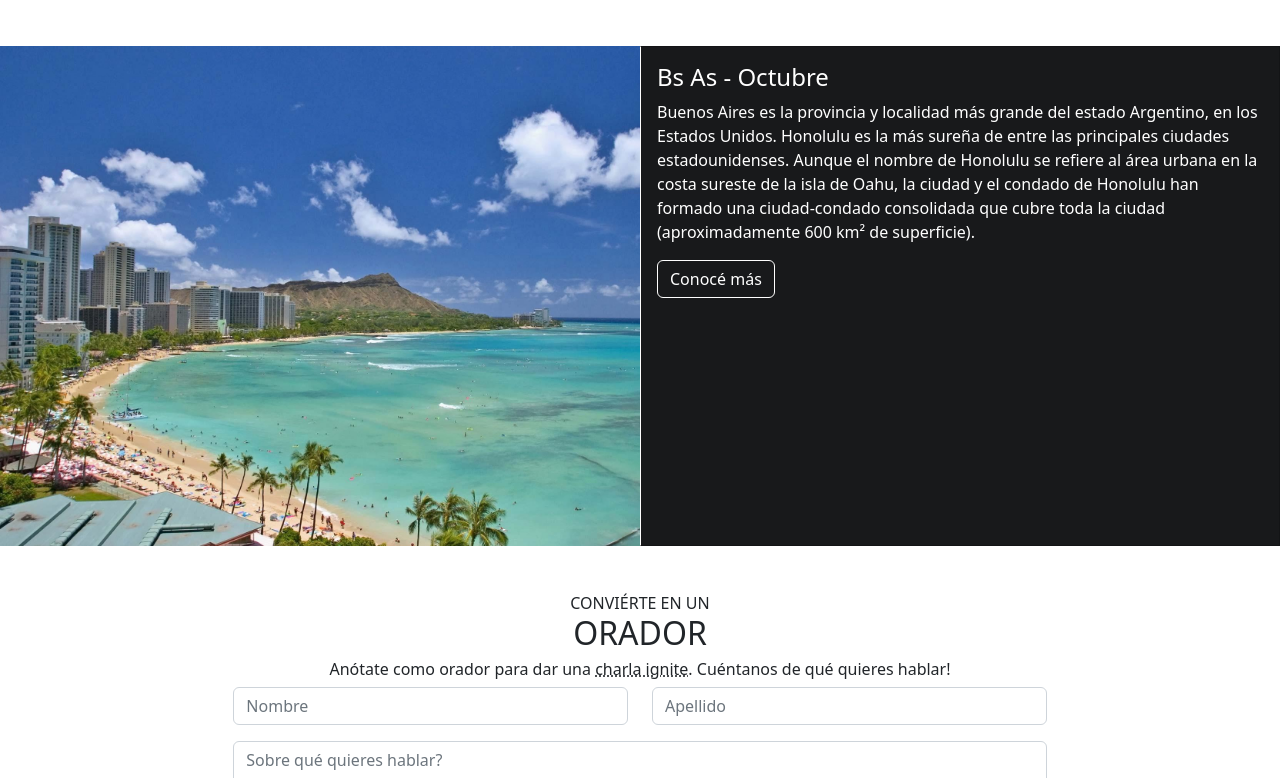
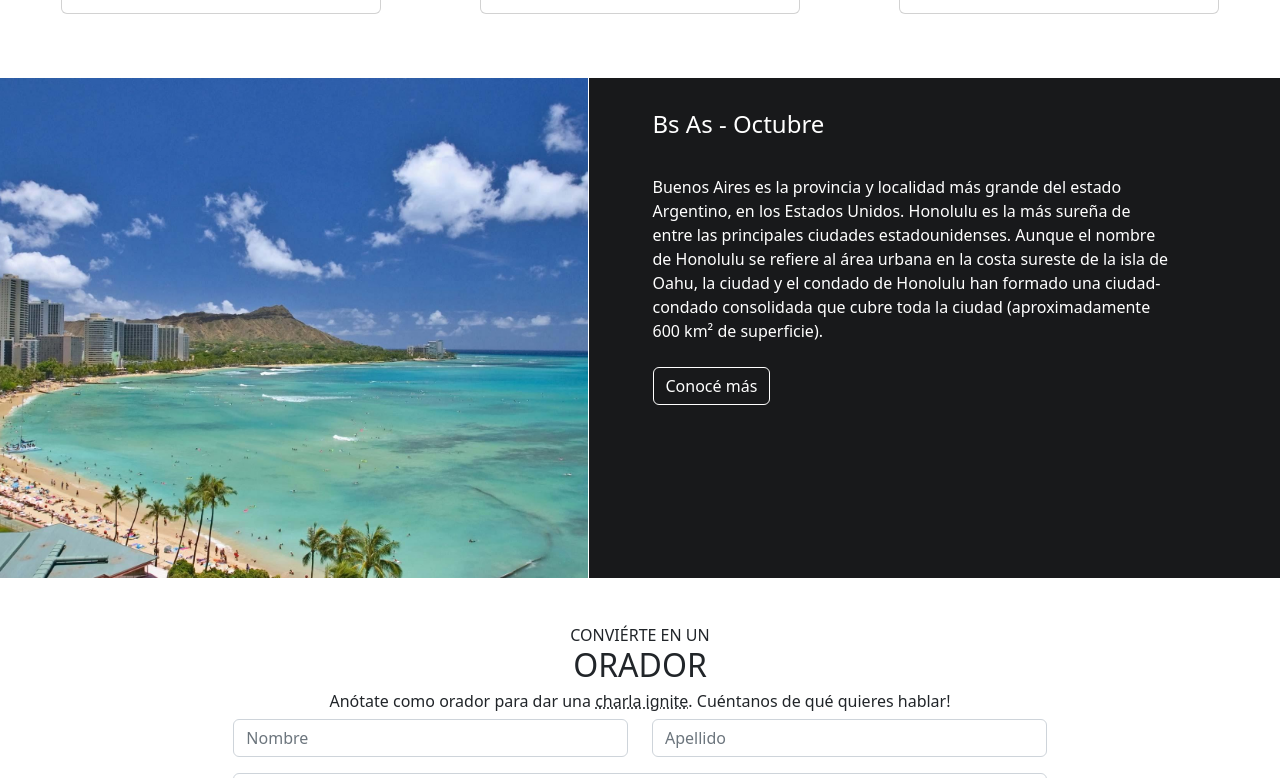
Before and after one commit to iassolutions-it/tp_integrador_fe-cac, a website built with Vite: page src/index.html in a window 1280 px wide. Shown: the part 1334-2112 px from the top of the page. Built offline with nearby package versions, Linux system fonts and the light colour scheme.

Commit message:
correct style index

```diff
--- a/src/index.html
+++ b/src/index.html
@@ -57,7 +57,7 @@
     <section class="container-fluid mb-5">
         <p class="text-center h6">CONOCE A LOS <br><span class="h2">ORADORES</span></p>
         <div class="d-flex justify-content-around sm-card-group flex-wrap">
-            <div class="card mx-3" style="width: 20rem;">
+            <div class="card m-3" style="width: 20rem;">
                 <img src="./assets/img/steve.jpg" class="card-img-top" height="350px" alt="Steve Jobs image">
                 <div class="card-body">
                     <h6>
@@ -70,7 +70,7 @@
                     </p>
                 </div>
             </div>
-            <div class="card mx-3" style="width: 20rem;">
+            <div class="card m-3" style="width: 20rem;">
                 <img src="./assets/img/bill.jpg" class="card-img-top" height="350px" alt="Bill Gates image">
                 <div class="card-body">
                     <h6>
@@ -83,7 +83,7 @@
                     </p>
                 </div>
             </div>
-            <div class="card mx-3" style="width: 20rem;">
+            <div class="card m-3" style="width: 20rem;">
                 <img src="./assets/img/ada.jpeg" class="card-img-top" height="350px" alt="Ada Lovelace image">
                 <div class="card-body">
                     <h6>
@@ -100,26 +100,20 @@
 
     </section>
     <main class="mb-5">
-        <div class="row gx-0">
-            <div class="col col-sm-6">
-                <img src="./assets/img/honolulu.jpg" style=' width:"100%"; max-height:500px;' alt="Image beach">
+        <div class="row central-show">
+            <div class="col-md img-main" aria-label="Image main content">
+                <!-- <img class="img-main" alt="Image beach"> -->
             </div>
-            <div class="col col-sm-6">
-                <div class="card" style="
-                        --bs-card-border-radius: 0;
-                        --bs-card-height: 100%;
-                        --bs-card-color: white;
-                        border-left: 1px solid white;" id="place-description" min-height="100%">
-                    <div class="card-body">
-                        <h4 class="card-title">Bs As - Octubre</h4>
-                        <p class="card-text">Buenos Aires es la provincia y localidad más grande del estado Argentino,
+            <div class="col-lg card-main">
+                    <div class="card-main-body">
+                        <h4 class="card-main-title" >Bs As - Octubre</h4>
+                        <p class="card-main-text">Buenos Aires es la provincia y localidad más grande del estado Argentino,
                             en los Estados Unidos. Honolulu es la más sureña de entre las principales ciudades
                             estadounidenses. Aunque el nombre de Honolulu se refiere al área urbana en la costa sureste
                             de la isla de Oahu, la ciudad y el condado de Honolulu han formado una ciudad-condado
                             consolidada que cubre toda la ciudad (aproximadamente 600 km² de superficie).</p>
                         <button class="btn btn-transp">Conocé más</button>
                     </div>
-                </div>
             </div>
         </div>
     </main>
--- a/src/js/main.js
+++ b/src/js/main.js
@@ -1,5 +1,5 @@
+// Import all of Bootstrap's JS
+import * as bootstrap from 'bootstrap'
+
 // Import our custom CSS
 import '../scss/styles.scss'
-
-// Import all of Bootstrap's JS
-import * as bootstrap from 'bootstrap'
--- a/src/scss/styles.scss
+++ b/src/scss/styles.scss
@@ -86,6 +86,17 @@ nav, #place-description {
   background-color: rgb(158, 198, 233);
 }
 
+.img-main {
+  background-image: url("../assets/img/honolulu.jpg");
+  height: 500px;
+  width: 100%;
+  background-position: center;
+  background-repeat: no-repeat;
+  background-size: cover;
+  position: relative;
+  border-right: 1px solid white;
+}
+
 @media (max-width:992px){
   .hero-image {
     height: 450px;
@@ -103,5 +114,41 @@ nav, #place-description {
     text-align: left;
     top: 55%;
     left: 30%;
+    & p{
+      display: none;
+    }
+    button {
+      margin: .5em 0;
+    }
   }
 }
+
+.central-show{
+  background-color: rgb(24, 25, 27);
+  color: #fff;
+
+  .card-main{
+    padding: 2em 4em;
+    margin-bottom: 1em;
+  }
+  .card-main-title, .card-main-text{
+    margin-bottom: 1.5em;
+  }
+  .card-main-text {
+    width: 90%;
+  }
+
+}
+@media (max-width:1600px){
+  main {
+    //background-color: rgb(24, 25, 27);
+    //justify-content: center;
+    //align-items: center;
+    //padding: 1em auto;
+
+     div:nth-child(2){
+
+    }
+  }
+
+}
```
